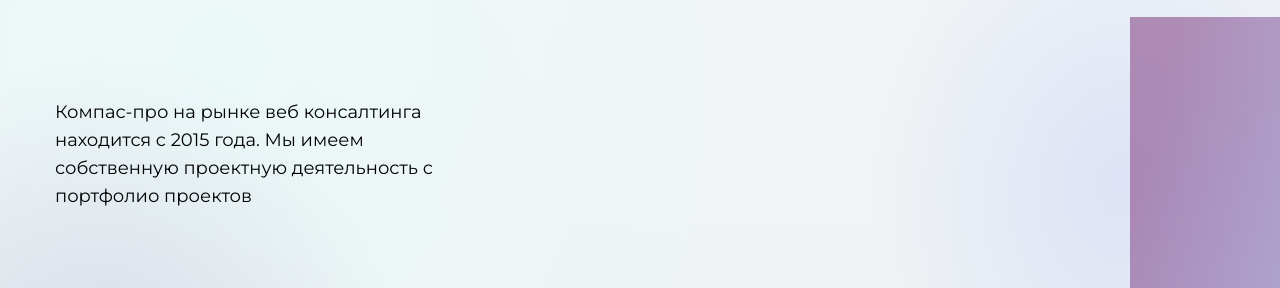
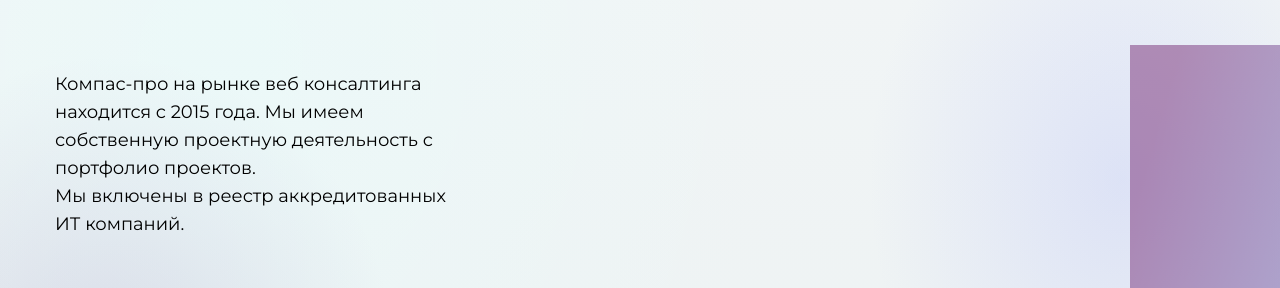
Before and after one commit to lRaven/compas-pro, a Vue app: page / in a window 1280 px wide. Shown: the part 4449-4737 px from the top of the page. Built offline with nearby package versions, Linux system fonts and the light colour scheme.

Commit message:
add description about accreditation (last section)

```diff
--- a/src/components/TheAbout.vue
+++ b/src/components/TheAbout.vue
@@ -9,7 +9,8 @@
 				<p class="the-about__description">
 					Компас-про на рынке веб консалтинга находится с 2015 года.
 					Мы имеем собственную проектную деятельность с портфолио
-					проектов
+					проектов. <br />
+					Мы включены в реестр аккредитованных ИТ компаний.
 				</p>
 				<a
 					href="https://telegram.im/@compass_pro"
```
